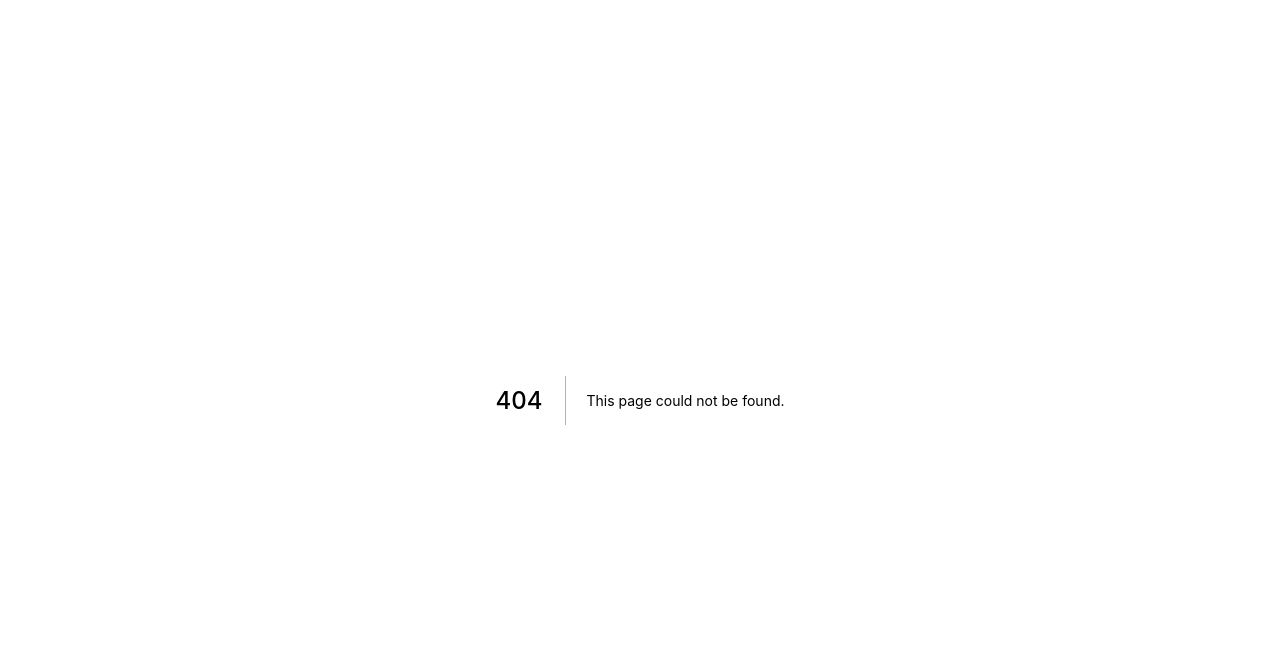
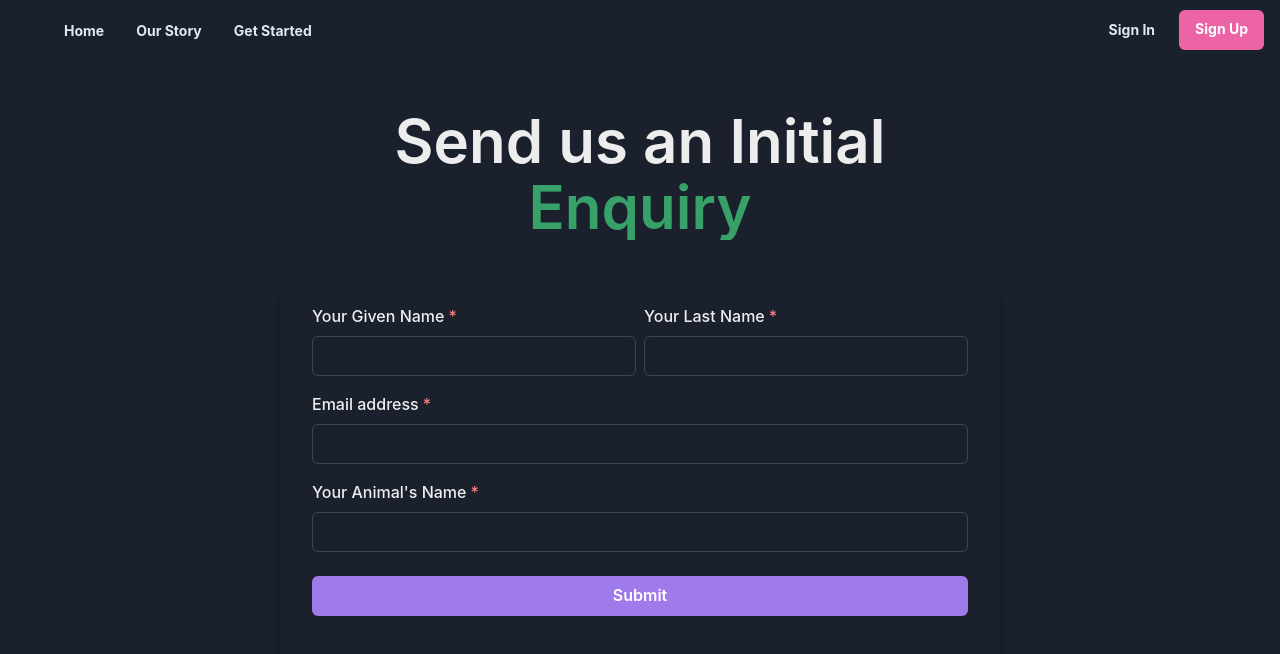
Before and after one commit to laurendoesntlikeusernames/puppies, a Next.js app: page /get-started in a window 1280 px wide. Before the commit this address had no page. Shown: the top 654 px of the page. Built offline with nearby package versions, Linux system fonts and the light colour scheme.

Commit message:
update form controls

```diff
--- a/components/ClientForm.jsx
+++ b/components/ClientForm.jsx
@@ -28,6 +28,7 @@ const ClientForm = () => {
             senderEmail: email.value,
             message: petName.value,
           });
+          formik.resetForm()
           const requestOptions = {
             method: "POST",
             body
@@ -41,8 +42,8 @@ const ClientForm = () => {
             }
           })
           throw new Error('Something went wrong');
+        },
 
-        },
   })
   return (
     <form onSubmit={formik.handleSubmit}>
@@ -66,45 +67,45 @@ const ClientForm = () => {
           p={8}>
           <Stack spacing={4}>
             <HStack>
-
-                <FormControl id="firstName" isRequired
-                  onChange={formik.handleChange}
-                  value={formik.values.firstName}>
-                  <FormLabel>Owner First Name</FormLabel>
-                  <Input type="text" />
+                <FormControl isRequired >
+                  <FormLabel>Your Given Name</FormLabel>
+                  <Input
+                  id="firstName"
+                  type="text"
+                  name="firstName"
+                  value={formik.values.firstName} onChange={formik.handleChange} />
                 </FormControl>
-
-                <FormControl
-                id="lastName" isRequired
-                onChange={formik.handleChange}
-                value={formik.values.lastName}>
-                  <FormLabel>Owner Last Name</FormLabel>
-                  <Input type="text" />
+                <FormControl isRequired>
+                  <FormLabel>Your Last Name</FormLabel>
+                  <Input
+                  id="lastName"
+                  type="text"
+                  name="lastName"
+                  value={formik.values.lastName} onChange={formik.handleChange} />
                 </FormControl>
-
             </HStack>
 
-            <FormControl
-            isRequired
-            id='email'
-            name='email'
-            type='email'
-            onChange={formik.handleChange}
-            value={formik.values.email}
-            >
+            <FormControl isRequired >
               <FormLabel>Email address</FormLabel>
-              <Input type="email" />
+              <Input
+              type="email"
+              id='email'
+              name='email'
+              value={formik.values.email} onChange={formik.handleChange} />
             </FormControl>
 
 
-              <Box>
-                <FormControl id="petName" isRequired
-                  onChange={formik.handleChange}
-                  value={formik.values.lastName}>
-                  <FormLabel>Fur Baby Name</FormLabel>
-                  <Input type="text" />
+            <Box>
+                <FormControl isRequired >
+                  <FormLabel>Your Animal's Name</FormLabel>
+                  <Input
+                  id="petName"
+                  name="petName"
+                  type="text"
+                  value={formik.values.lastName} onChange={formik.handleChange}
+                  />
                 </FormControl>
-              </Box>
+             </Box>
             <Stack spacing={10} pt={2}>
               <Button
                   loadingText="Submitting"
@@ -114,12 +115,14 @@ const ClientForm = () => {
                   _hover={{
                     bg: 'purple.500',
                   }}
+                  id='submit'
                   type='submit'
+                  value="Submit"
                   >
                   Submit
               </Button>
               <Box>
-               <p id="result-text"></p>
+               <Heading id="result-text"></Heading>
               </Box>
             </Stack>
           </Stack>
--- a/components/Hero.jsx
+++ b/components/Hero.jsx
@@ -33,7 +33,7 @@ const Hero = () => {
         It’s holiday time!! I’m so excited, I finally get to go away and have some much needed relaxation! But wait. What do I do with the pets? Who’s going to look after them!?!
         </Text>
         <Stack spacing={6} direction={'row'}>
-         <Link href="/Started">
+         <Link href="/get-started">
          <Button
             rounded={'full'}
             px={6}
--- a/components/NavBar.tsx
+++ b/components/NavBar.tsx
@@ -3,7 +3,6 @@ import {
     Box,
     Flex,
     Text,
-    Image,
     IconButton,
     Button,
     Stack,
@@ -14,7 +13,6 @@ import {
     PopoverTrigger,
     PopoverContent,
     useColorModeValue,
-    Center,
     useDisclosure,
   } from '@chakra-ui/react'
   import {
@@ -76,6 +74,7 @@ import {
               Sign In
             </Button>
             <Button
+              as={'a'}
               display={{ base: 'none', md: 'inline-flex' }}
               fontSize={'sm'}
               fontWeight={700}
@@ -83,7 +82,9 @@ import {
               bg={'pink.400'}
               _hover={{
                 bg: 'pink.300',
-              }}>
+              }}
+              href={'/sign-up'}
+             >
               Sign Up
             </Button>
           </Stack>
@@ -256,11 +257,11 @@ import {
     },
     {
       label: 'Our Story',
-      href: '/Learn',
+      href: '/learn',
     },
     {
       label: 'Get Started',
-      href: '/Started',
+      href: '/get-started',
     },
 
   ];
```
Also changed, not shown: components/SubscribeForm.jsx (added, +38 -0 lines), pages/sign-up.jsx (added, +10 -0 lines), pages/get-started.jsx (renamed from pages/Started.jsx).
